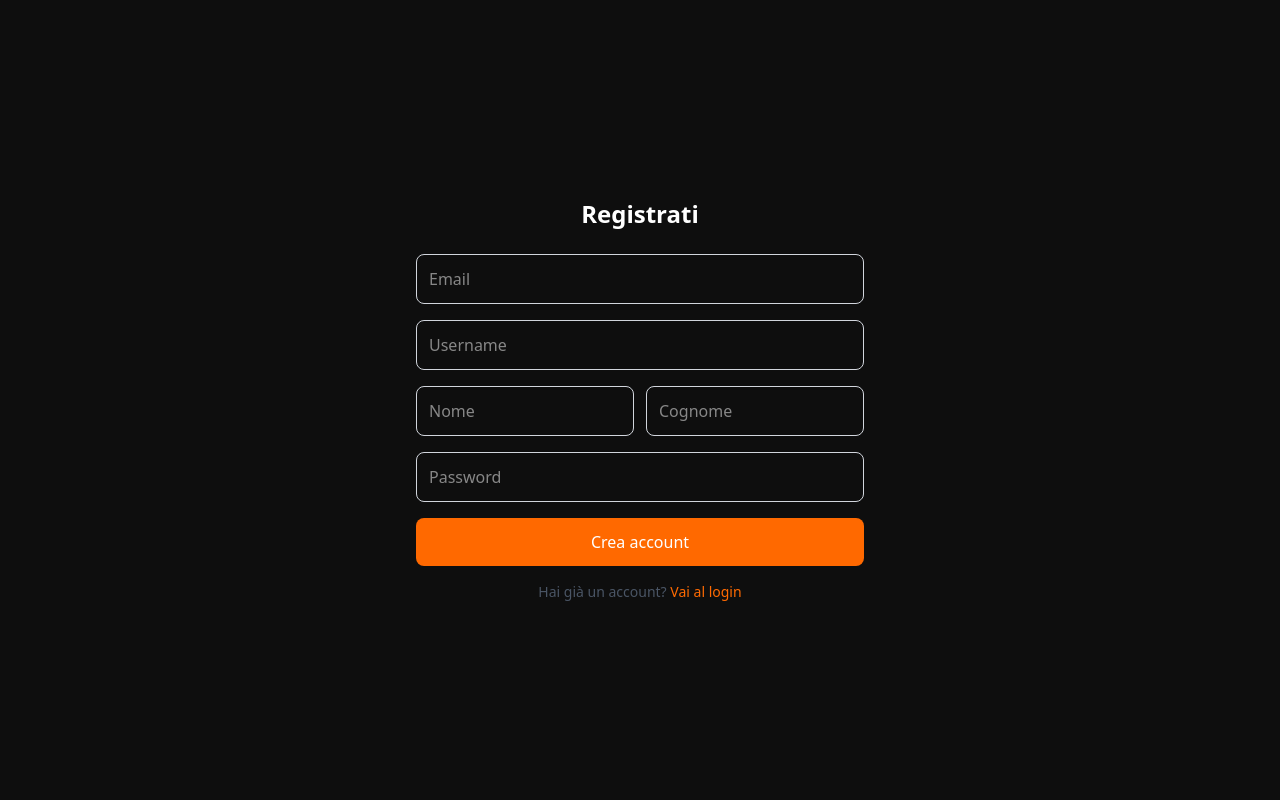
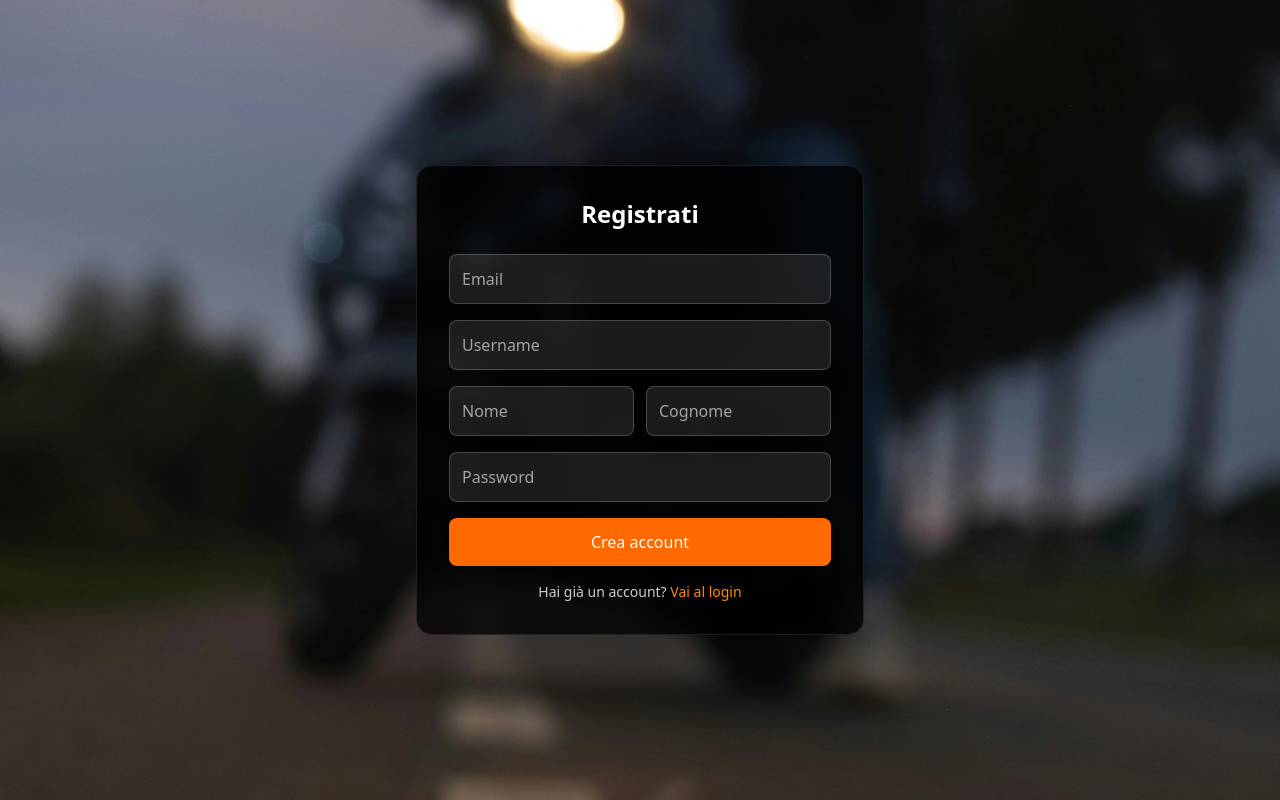
Before and after one commit to Omarone529/ApexGPS_Web, a React (Vite) app: page /register in a window 1280 px wide. Built offline with nearby package versions, Linux system fonts and the light colour scheme; no server answers.

Commit message:
refactor: add background to register page

```diff
--- a/src/pages/Register.jsx
+++ b/src/pages/Register.jsx
@@ -40,16 +40,19 @@ function Register() {
   }
 
   return (
-    <div className="min-h-screen flex items-center justify-center px-4">
-      <div className="w-full max-w-md">
-        <h1 className="text-2xl mb-6 text-center font-semibold">Registrati</h1>
+    <div
+      className="min-h-screen flex items-center justify-center px-4 bg-cover bg-center bg-no-repeat"
+      style={{ backgroundImage: `url('/register_login/background.webp')` }}
+    >
+      <div className="w-full max-w-md bg-black/80 backdrop-blur-sm p-8 rounded-2xl border border-white/10 shadow-2xl">
+        <h1 className="text-2xl mb-6 text-center font-semibold text-white">Registrati</h1>
 
         <form onSubmit={handleSubmit} className="flex flex-col gap-4">
           <input
             placeholder="Email"
             value={email}
             onChange={e => setEmail(e.target.value)}
-            className="border border-gray-300 p-3 rounded-lg focus:outline-none focus:ring-2 focus:ring-orange-500"
+            className="bg-white/10 border border-white/20 text-white p-3 rounded-lg focus:outline-none focus:ring-2 focus:ring-orange-500 placeholder:text-white/60"
             autoComplete="email"
           />
 
@@ -57,7 +60,7 @@ function Register() {
             placeholder="Username"
             value={username}
             onChange={e => setUsername(e.target.value)}
-            className="border border-gray-300 p-3 rounded-lg focus:outline-none focus:ring-2 focus:ring-orange-500"
+            className="bg-white/10 border border-white/20 text-white p-3 rounded-lg focus:outline-none focus:ring-2 focus:ring-orange-500 placeholder:text-white/60"
             autoComplete="username"
           />
 
@@ -66,14 +69,14 @@ function Register() {
               placeholder="Nome"
               value={firstName}
               onChange={e => setFirstName(e.target.value)}
-              className="border border-gray-300 p-3 rounded-lg focus:outline-none focus:ring-2 focus:ring-orange-500 w-1/2"
+              className="bg-white/10 border border-white/20 text-white p-3 rounded-lg focus:outline-none focus:ring-2 focus:ring-orange-500 w-1/2 placeholder:text-white/60"
               autoComplete="given-name"
             />
             <input
               placeholder="Cognome"
               value={lastName}
               onChange={e => setLastName(e.target.value)}
-              className="border border-gray-300 p-3 rounded-lg focus:outline-none focus:ring-2 focus:ring-orange-500 w-1/2"
+              className="bg-white/10 border border-white/20 text-white p-3 rounded-lg focus:outline-none focus:ring-2 focus:ring-orange-500 w-1/2 placeholder:text-white/60"
               autoComplete="family-name"
             />
           </div>
@@ -83,7 +86,7 @@ function Register() {
             placeholder="Password"
             value={password}
             onChange={e => setPassword(e.target.value)}
-            className="border border-gray-300 p-3 rounded-lg focus:outline-none focus:ring-2 focus:ring-orange-500"
+            className="bg-white/10 border border-white/20 text-white p-3 rounded-lg focus:outline-none focus:ring-2 focus:ring-orange-500 placeholder:text-white/60"
             autoComplete="new-password"
           />
 
@@ -94,13 +97,13 @@ function Register() {
             {loading ? 'Creazione...' : 'Crea account'}
           </button>
 
-          {error && <p className="text-red-500 text-center text-sm">{error}</p>}
+          {error && <p className="text-red-400 text-center text-sm">{error}</p>}
 
-          <p className="text-sm text-gray-600 text-center">
+          <p className="text-sm text-white/80 text-center">
             Hai già un account?{' '}
             <button
               type="button"
-              className="text-orange-500 font-medium hover:underline"
+              className="text-orange-400 font-medium hover:underline"
               onClick={() => navigate('/login')}
             >
               Vai al login
```
